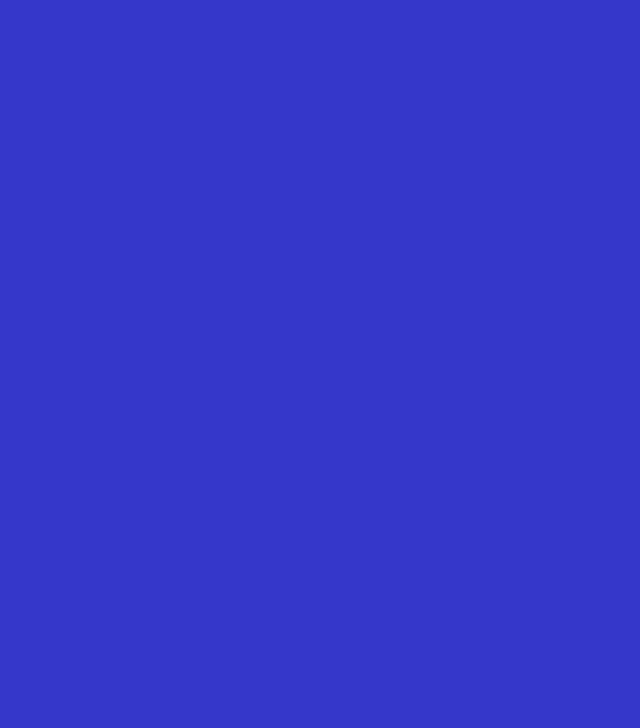
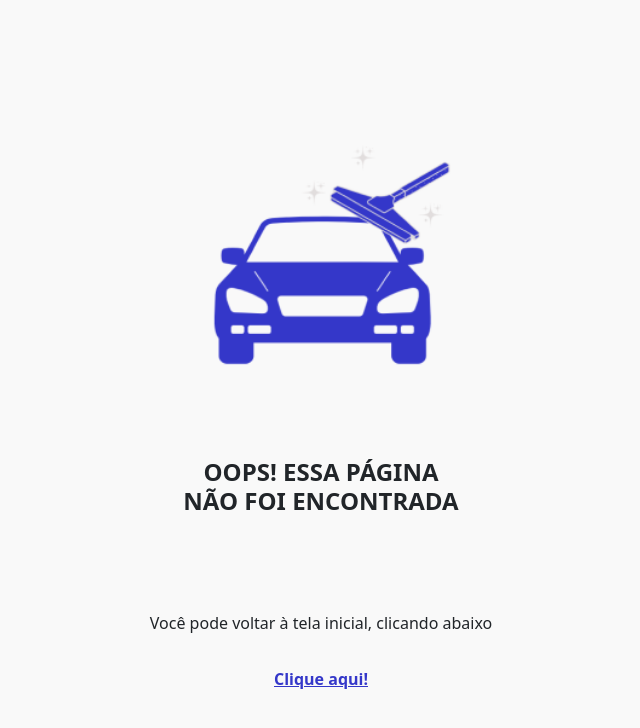
Before and after one commit to RodrigosRockenbach/LuxDrive, a React (Vite) app in the folder LuxDrive-Site/: page / in a window 1280 px wide. Before the commit this address had no page. Shown: the top 728 px of the page, without its empty margins (319-959 px from the left). Built offline with nearby package versions, Linux system fonts and the light colour scheme.

Commit message:
tela de erro

```diff
--- a/LuxDrive-Site/src/App.jsx
+++ b/LuxDrive-Site/src/App.jsx
@@ -9,6 +9,7 @@
 import Layout from "./components/Layout";
 import PrivateRoute from "./components/PrivateRoute";
 import Loading from "./components/Loading";
+import ErrorPage from "./components/ErrorPage";
 
 function App() {
   const [isLoading, setIsLoading] = useState(true);
@@ -30,10 +31,11 @@
       <Route path="/company/login" element={<LoginCompany />} />
       <Route path="/company/register" element={<RegisterCompany />} />
 
-
       <Route element={<PrivateRoute><Layout /></PrivateRoute>}>
         <Route path="/home" element={<Home />} />
       </Route>
+
+      <Route path="*" element={<ErrorPage />} />
     </Routes>
   );
 }
--- /dev/null
+++ b/LuxDrive-Site/src/assets/styles/ErrorPage.css
@@ -0,0 +1,17 @@
+
+.error-page {
+    min-height: 100vh;
+    background-color: #F9F9F9;
+    padding: 40px 20px;
+  }
+
+  .error-img {
+    width: 300px;
+    height: auto;
+  }
+
+  .error-link {
+    color: #3437C9;
+    text-decoration: underline;
+    font-size: 1rem;
+  }
--- /dev/null
+++ b/LuxDrive-Site/src/components/ErrorPage.jsx
@@ -0,0 +1,15 @@
+import React from 'react';
+import { Link } from 'react-router-dom';
+import '../assets/styles/ErrorPage.css';
+import carregando from '../assets/images/carregando.png'; //mesma tela de carregando
+
+export default function ErrorPage() {
+  return (
+    <div className="error-page d-flex flex-column justify-content-center align-items-center text-center">
+      <img src={carregando} alt="Erro" className="error-img mb-5" />
+      <h4 className="fw-bold text-dark mb-5">OOPS! ESSA PÁGINA <br /> NÃO FOI ENCONTRADA</h4>
+      <p className="mt-5">Você pode voltar à tela inicial, clicando abaixo</p>
+      <Link to="/home" className="error-link mt-3 fw-bold">Clique aqui!</Link>
+    </div>
+  );
+}
```
